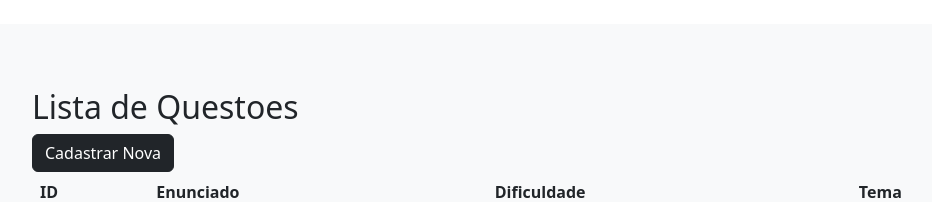
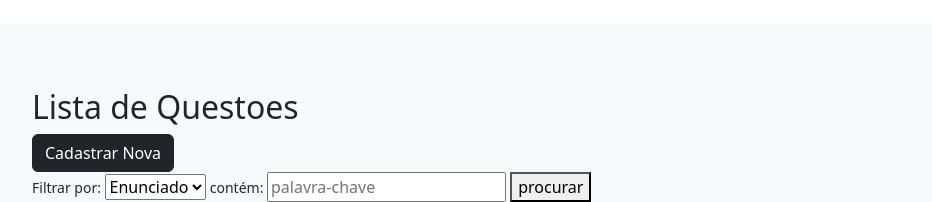
Before and after one commit to DocAnder/AulasUp, a Flask app: page /questoes/index in a window 1280 px wide. Shown: the part 56-258 px from the top of the page, without its empty margins (98-1030 px from the left). Run offline with Flask 3, Linux system fonts and the light colour scheme; data that the repository does not hold is empty.

Commit message:
Add files via upload

```diff
--- a/Banco de Dados II/bancoQuestoesMongoDB/app.py
+++ b/Banco de Dados II/bancoQuestoesMongoDB/app.py
@@ -33,13 +33,33 @@ def index():
     return render_template('index.html')
 
 
-@app.route("/questoes/index", methods=["GET"])
+@app.route("/questoes/index", methods=["GET", "POST"])
 def questoes_index():
-    col = get_collection()
-    # res = col.find({"title": "iPhone in Action"})
-    res = col.find()
-    questoes = list(res)
-    return render_template("questoes_list.html", questoes=questoes)
+
+    if request.method == "GET":
+
+        col = get_collection()
+        # res = col.find({"title": "iPhone in Action"})
+        res = col.find()
+        questoes = list(res)
+        return render_template("questoes_list.html", questoes=questoes)
+
+    elif request.method == "POST":
+
+        opcaoPesquisa = request.form.get('opcaoPesquisa')
+        palavraPesquisa = request.form.get('palavraPesquisa')
+        print(opcaoPesquisa)
+        print(palavraPesquisa)
+
+        col = get_collection()
+        res = col.find(
+            {
+                opcaoPesquisa: {'$regex': palavraPesquisa, '$options': 'i'}
+            }
+        )
+        questoes = list(res)
+        return render_template("questoes_list.html", questoes=questoes)
+
 
 
 @app.route("/cadastro/questao", methods=["GET"])
--- a/Banco de Dados II/bancoQuestoesMongoDB/templates/questoes_list.html
+++ b/Banco de Dados II/bancoQuestoesMongoDB/templates/questoes_list.html
@@ -7,6 +7,19 @@
 
     <h2>Lista de Questoes</h2>
     <a class="btn btn-dark" href="{{ url_for('cadastro_questao') }}">Cadastrar Nova</a>
+    <form action="/questoes/index" method="POST">
+        <small>Filtrar por: </small>
+            <select name="opcaoPesquisa">
+
+                    <option value="cabecalho"> Enunciado </option>
+                    <option value="topico"> Tema </option>
+
+            </select>
+        <small>contém: </small>
+            <input type="text" placeholder="palavra-chave" name="palavraPesquisa">
+
+        <button type="submit">procurar</button>
+    </form>
 
     <table class="table table-hover">
 
```
